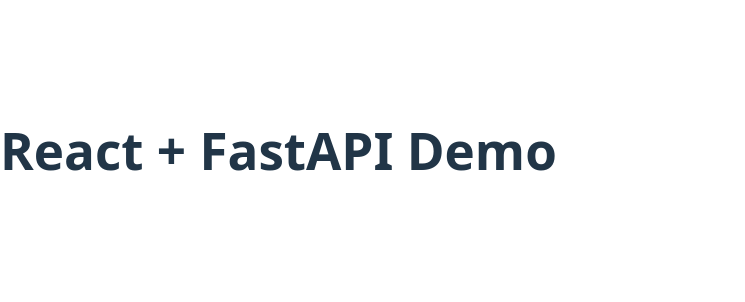
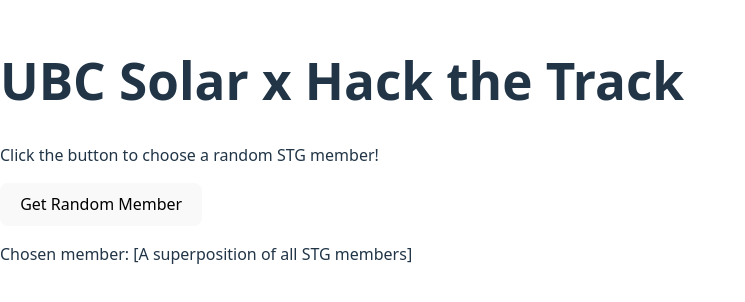
Before and after one commit to UBC-Solar/hack_the_track, a React app in the folder frontend/: page / in a window 1280 px wide. Shown: the part 250-552 px from the top of the page, without its empty margins (0-745 px from the left). Built offline with nearby package versions, Linux system fonts and the light colour scheme; the HTML template or start-up script is replaced by a standard one.

Commit message:
Replace frontend placeholder with something more interesting

```diff
--- a/frontend/src/App.jsx
+++ b/frontend/src/App.jsx
@@ -1,18 +1,24 @@
-import { useEffect, useState } from "react";
+import { useState } from "react";
 
 function App() {
-  const [message, setMessage] = useState("");
+  const [member, setMember] = useState("[A superposition of all STG members]");
 
-  useEffect(() => {
-    fetch("http://127.0.0.1:8000/")
-      .then((res) => res.json())
-      .then((data) => setMessage(data.message));
-  }, []);
+  const selectNewMember = async () => {
+    try {
+      const response = await fetch("http://127.0.0.1:8000/randommember");
+      const data = await response.json();
+      setMember(data.member);  // Update the state with the random member
+    } catch (error) {
+      console.error("Error fetching member:", error);
+    }
+  };
 
   return (
     <div>
-      <h1>React + FastAPI Demo</h1>
-      <p>{message}</p>
+      <h1>UBC Solar x Hack the Track</h1>
+      <p>Click the button to choose a random STG member!</p>
+      <button onClick={selectNewMember}>Get Random Member</button>
+      <p>Chosen member: {member}</p>
     </div>
   );
 }
```
Also changed, not shown: 1 other file (tests, documents, lock files or other folders).
